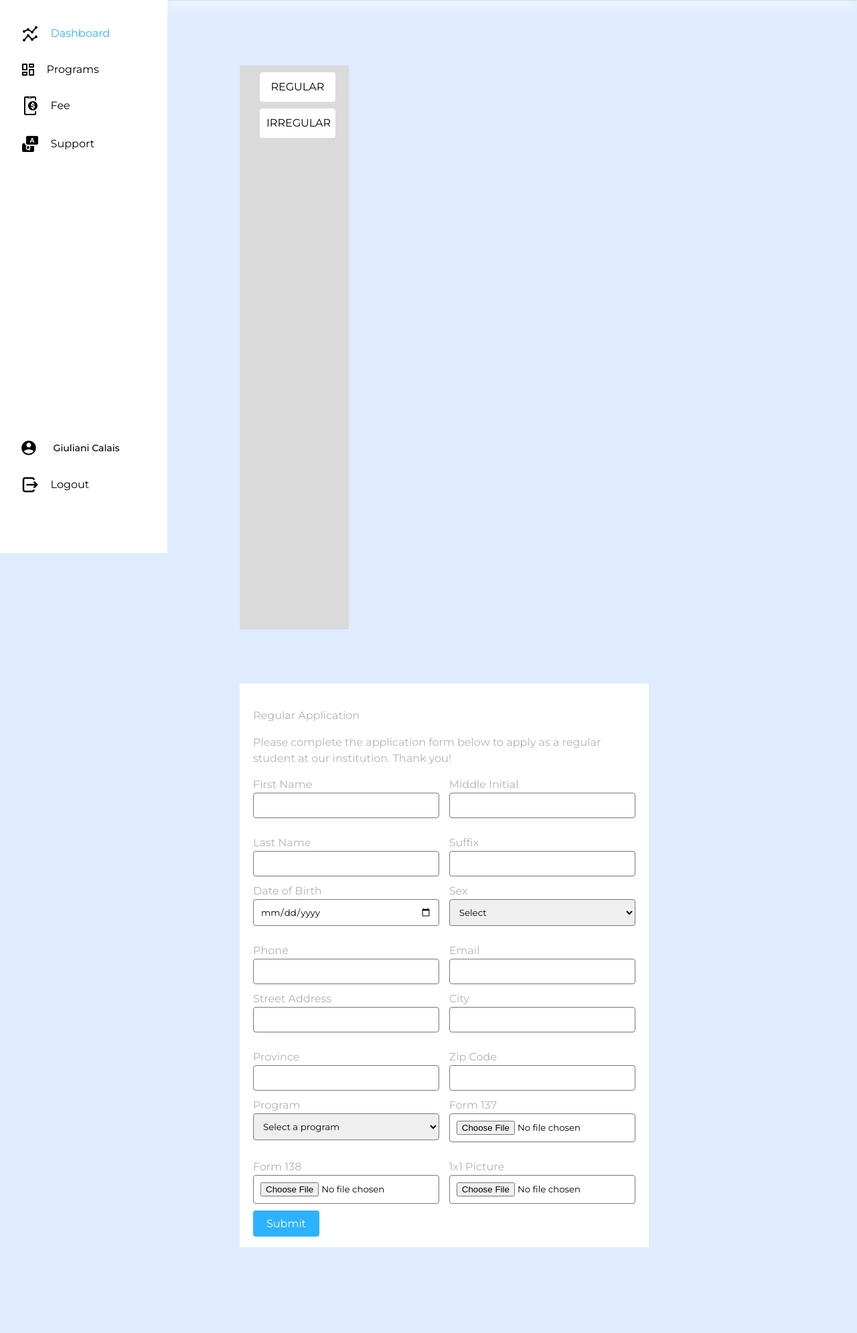
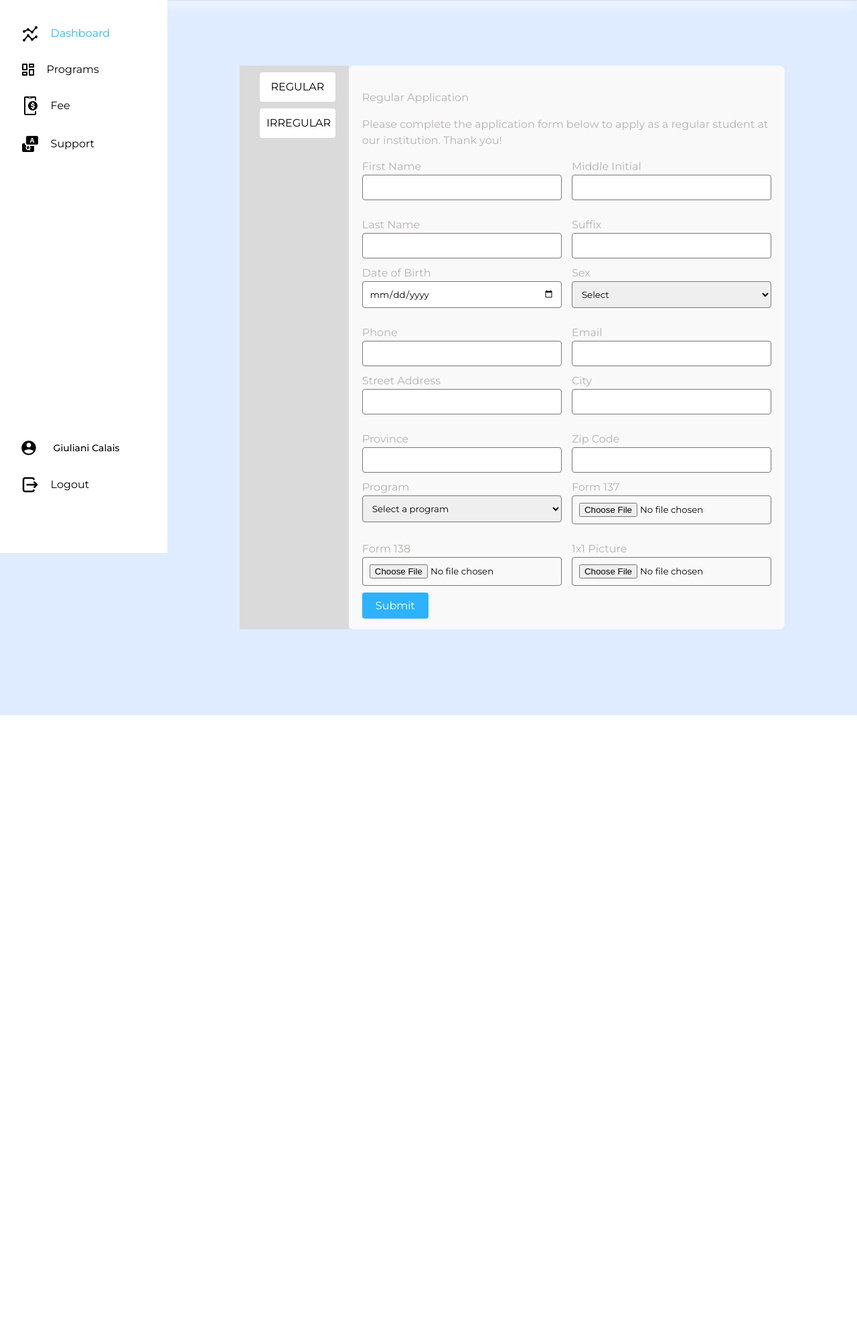
Before and after one commit to ic-meg/EnrollmentSystem, a PHP site: page /enrollment-regular.php in a window 1280 px wide. Shown: the part 60-2051 px from the top of the page at 67% size. After the commit the page ends 1128 px from the top, so only its background shows below. Run offline with PHP 8.4, Linux system fonts and the light colour scheme; some libraries are stand-ins or nearby versions; some web fonts are replaced.

Commit message:
Update enrollment-regular.php

```diff
--- a/EnrollmentSystem/student/enrollment-regular.php
+++ b/EnrollmentSystem/student/enrollment-regular.php
@@ -6,6 +6,26 @@
   <link rel="stylesheet" href="enrollment-regular.css">
   <title>Enrollment - Regular</title>
 </head>
+<style>
+    .content-wrapper {
+    display: flex; /* Align sidebar and form horizontally */
+    justify-content: space-between; /* Distribute space evenly between the sidebar and form */
+}
+
+.Form-regular {
+    margin-top: 50px;
+    flex: 2; /* The form will take up more space */
+    padding: 20px;
+    background-color: #f9f9f9;
+    border-radius: 8px;
+
+
+}
+
+.side--container{
+    /* background-color: #2db2ff; */
+}
+</style>
 <body>
   <?php include "stud-sidebar.php"; ?>
 
@@ -14,11 +34,12 @@
             <div class="header">
                 <h1>Student Enrollment</h1>
             </div>
+        <!-- Content Wrapper -->
+        <div class="content-wrapper">
 
-            <!-- Content Wrapper -->
-            <div class="content-wrapper">
                 <!-- Sidebar -->
                 <div class="side--container">
+
                         <div class="regular">
                             <p>REGULAR</p>
                             <p>IRREGULAR</p>
@@ -26,7 +47,7 @@
                         </div>
 
                         <!-- Main Form -->
-                        <div class="Form-regular">
+                        <div class="Form-regular" style="background-color: #f9f9f9;">
                         <p class="description">Regular Application</p>
                         <p class="description--1">
                             Please complete the application form below to apply as a regular student at our institution. Thank you!
@@ -123,8 +144,8 @@
                             </div>
 
                             <!-- Submit Section -->
-                            <div class="form-actions">
-                            <button type="submit">Submit</button>
+                            <!-- <div class="form-actions"> -->
+                            <button type="submit"> <a href="stud-summary.php" style="color: white;">Submit</a></button>
                             </div>
                         </form>
                     </div>
```
